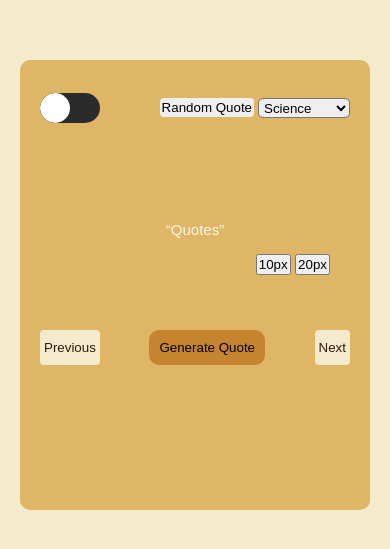
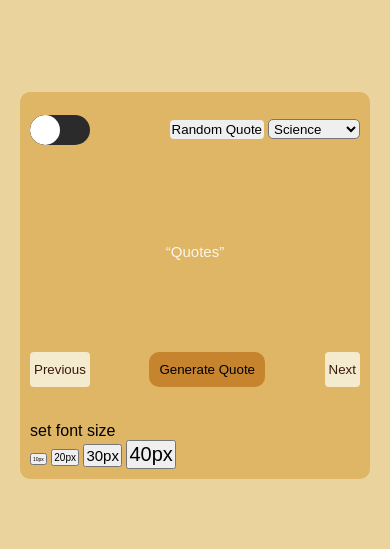
Before and after one commit to manishapokhrel45/quotes-generator, a plain HTML site: page index.html in a window 390 px wide. Shown: the part 137-686 px from the top of the page. Drawn offline with Linux system fonts and the light colour scheme.

Commit message:
fix:fixed font function

```diff
--- a/index.html
+++ b/index.html
@@ -44,9 +44,9 @@
 
 <body>
 
-  <div id="container" class="container " >
+  <div id="container" class="container ">
 
-    <div onclick="helloWorld()" class="options">
+    <div class="options">
       <!-- <div class="toggleWrapper">
 
               <input type="checkbox" class="toggle-checkbox">
@@ -54,12 +54,13 @@
                 <i class="indicator"></i>
             </div>
             </div> -->
-            <div class="toggleWrapper">
-      <label class="toggle-container">
-        <div id="toggle" class="toggle-checkbox"></div>
+      <div class="toggleWrapper">
+        <label  class="toggle-container">
+          <div  id="toggle" class="toggle-checkbox"></div>
 
-        <span class="toggle-slider"></span>
-      </label></div>
+          <span id="toggle-slider"  class="toggle-slider"></span>
+        </label>
+      </div>
 
 
 
@@ -79,12 +80,14 @@
 
 
     <div class="quoteContainer">
-      <p class=""><q  id="quote">Quotes</q></p>
-      <div class="fontButton">
+      <p class=""><q id="quote">Quotes</q></p>
+      <!-- <div class="fontButton">
       <button onclick="increaseFontSize()" class="searchButton">10px</button>
-      <button onclick="decreaseFontSize()" class="searchButton">20px</button></div>
+      <button onclick="decreaseFontSize()" class="searchButton">20px</button>
+      </div> -->
+    </div>
 
-    </div>
+
 
     <div class="quoteButtoncontainer">
 
@@ -93,13 +96,25 @@
       <button class="commonButtonStyle" onclick="generateQuote()" id="button_1">Generate Quote</button>
 
       <button class="commonButtonStyle" onclick="nextQuote()" id="nextButton">Next</button>
+    </div>
 
+    <div class="fontSizeButton">
+      <div>set font size</div>
+      <div>
+        <button id="font-button1" onclick="setFont10px()" class="searchButton">10px</button>
+        <button id="font-button2" onclick="setFont20px()" class="searchButton">20px</button>
+        <button id="font-button3" onclick="setFont30px()" class="searchButton">30px</button>
+        <button id="font-button4" onclick="setFont40px()" class="searchButton">40px</button>
+      </div>
+
+
+    </div>
 
 
 
   </div>
 
-  </div>
+
 
 
 
--- a/responsive.css
+++ b/responsive.css
@@ -5,15 +5,16 @@
 
     .container{
         width: 350px;
-        gap: 30px;
-        padding: 20px;
-        height: 450px;
+        gap: 20px;
+        padding: 10px;
+       min-height: fit-content;
     }
     .options{
 
         width: 100%;
 
       height: 60px;
+      /* background-color: red; */
 
 
     }
@@ -58,15 +59,15 @@
    padding:10px;
 
    margin-top: 10px;
+   /* background-color: yellow; */
 }
 .quoteButtoncontainer{
     width: 100%;
+    /* background-color: aqua; */
 
 
 }
-.fontButtton{
-    display: hidden;
-}
+
 .commonButtonStyle{
     border-radius: 4px;
     padding: 2px;
@@ -99,4 +100,8 @@
 .searchButton{
     padding: 1px;
 }
+.fontSizeButton{
+    display: block;
+    /* background-color: red; */
 }
+}
--- a/script.js
+++ b/script.js
@@ -42,10 +42,14 @@ const quotes = {
     index = (index + 1) % quotes[category].length;
     generateQuote()
   }
-  function previousQuote(){
-    index = (index - 1) % quotes[category].length;
-    generateQuote()
-  }
+  function previousQuote() {
+    index = (index - 1 + quotes[category].length) % quotes[category].length;
+    generateQuote();
+}
+  // function previousQuote(){
+  //   index = (index - 1) % quotes[category].length;
+  //   generateQuote()
+  // }
   function randomQuote(){
 
 
@@ -66,10 +70,20 @@ const quotes = {
 // }
  const body=document.querySelector("body");
  const toggle=document.getElementById("toggle");
+ const slider=document.getElementById("toggle-slider")
 
  toggle.onclick = function(){
   toggle.classList.toggle("active");
   body.classList.toggle("active");
+
+  container.classList.toggle("active");
+
+  console.log("hi")
+ }
+ slider.onclick = function(){
+  toggle.classList.toggle("active");
+  body.classList.toggle("active");
+
   container.classList.toggle("active");
 
   console.log("hi")
@@ -84,12 +98,18 @@ const quotes = {
 
 
  }
- function increaseFontSize(){
-  document.getElementById("quote").style.fontSize = "25px";
+ function setFont10px(){
+  document.getElementById("quote").style.fontSize = "10px";
   console.log("hey")
  }
- function decreaseFontSize(){
-  document.getElementById("quote").style.fontSize = "15px"
+ function setFont20px(){
+  document.getElementById("quote").style.fontSize = "20px"
+ }
+ function setFont30px(){
+  document.getElementById("quote").style.fontSize = "30px"
+ }
+ function setFont40px(){
+  document.getElementById("quote").style.fontSize = "40px"
  }
 
  const container=document.getElementById("container");
--- a/style.css
+++ b/style.css
@@ -13,7 +13,7 @@ body {
     justify-content: center;
     align-items: center;
     /* background: #fff; */
-    background-color: #f4eacd;
+    background-color: #ebd39d;
 
     min-height: 100vh;
 
@@ -26,10 +26,9 @@ body {
     border-radius: 10px;
     display: flex;
     flex-direction: column;
-    padding: 15px;
+    padding: 30px;
     flex-wrap: wrap;
-    gap: 20px;
-    padding: 20px;
+    gap: 25px;
 }
 
 .options {
@@ -42,7 +41,8 @@ body {
     /* justify-content: space-between; */
 
 }
-.toggleWrapper{
+
+.toggleWrapper {
     width: 50%;
 
 
@@ -53,7 +53,8 @@ body {
     background-color: #f4eacd;
 
 }
-#category{
+
+#category {
     width: 80px;
 
 
@@ -67,38 +68,28 @@ body {
     width: 50%;
 }
 
+
 .quoteContainer {
     padding-top: 30px;
     display: flex;
     align-items: center;
 
-    height: 100px;
+    height: 120px;
     border-radius: 10px;
     padding: 10px;
-    position: relative;
+    /* position: relative; */
+
+    margin-top: 10px;
 
 }
 
 #quote {
     font-size: 30px;
-    color:azure;
+    color: azure;
     font-weight: 500;
     word-spacing: 1px;
     font: bold;
 
-}
-
-.font-2xl {
-    font-size: 40px;
-}
-.fontButton{
-    position: absolute;
-    right: 20px;
-    bottom: 5px;
-
-}
-.searchButton{
-    padding: 5px;
 }
 
 
@@ -108,13 +99,18 @@ body {
     display: flex;
     gap: 2px;
     margin-top: 20px;
+    /* position: relative; */
+    margin-bottom: 15px;
+
+
 }
+
 
 #previousButton {
     width: 100px;
     padding: 5px;
     background-color: #f4eacd;
-    color:#381a10 ;
+    color: #381a10;
 
 
 
@@ -124,7 +120,7 @@ body {
     width: 70px;
     padding: 5px;
     background-color: #f4eacd;
-    color:#381a10 ;
+    color: #381a10;
 
 
 }
@@ -166,8 +162,9 @@ body {
 body.active {
     background: #2b2b2b;
 }
-#container.active{
-  background-color: #968b7043;
+
+#container.active {
+    background-color: #968b7043;
 }
 
 .commonButtonStyle {
@@ -176,3 +173,20 @@ body.active {
     border: 1px;
 
 }
+
+#font-button1 {
+    font-size: 5px;
+}
+
+#font-button2 {
+    font-size: 10px;
+
+}
+
+#font-button3 {
+    font-size: 15px;
+}
+
+#font-button4 {
+    font-size: 20px;
+}
```
